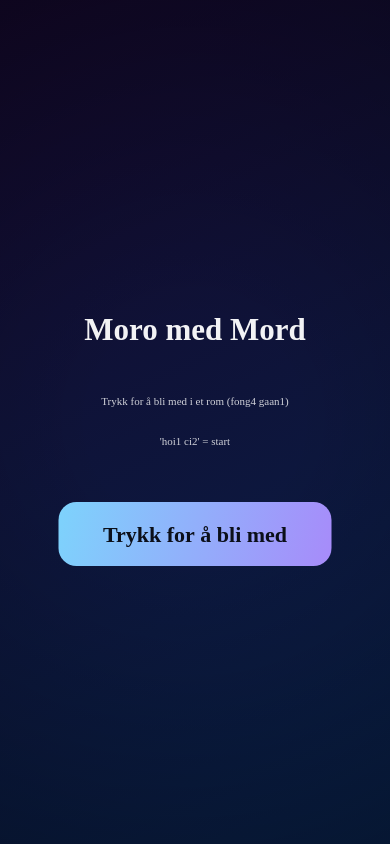
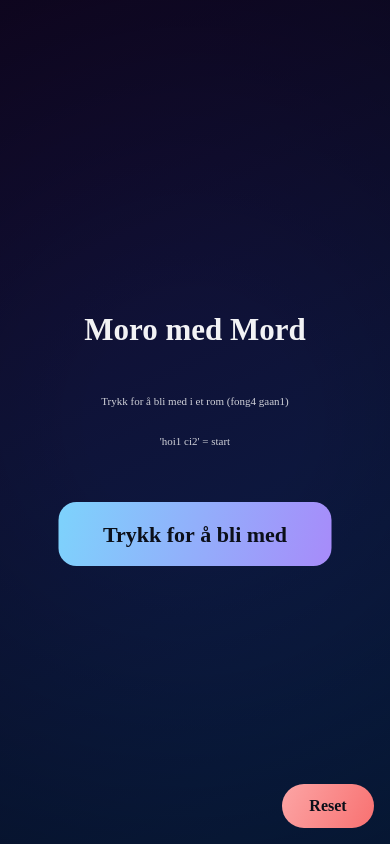
Before and after one commit to RasmusKoRiis/m-med-m, a plain HTML site: page index.html in a window 390 px wide. Drawn offline with Linux system fonts and the light colour scheme.

Commit message:
Reset for phone

```diff
--- a/index.html
+++ b/index.html
@@ -72,6 +72,9 @@ window.addEventListener('load', function(){
   const pick = arr => arr[Math.floor(Math.random()*arr.length)];
   const uid = () => Math.random().toString(36).slice(2) + Math.random().toString(36).slice(2);
   const qp = new URLSearchParams(location.search);
+  // Reset button geometry (CSS px; HiDPI handled by setTransform)
+    const resetBtn = { x: 0, y: 0, w: 92, h: 44, r: 22 };
+
 
   // Persist local identity
   let local = {
@@ -244,7 +247,24 @@ window.addEventListener('load', function(){
   // ——————————————————————————————————————————————
   // Input handling
   // ——————————————————————————————————————————————
-  canvas.addEventListener('pointerdown', ()=>{ initAudio(); handlePrimary(); });
+canvas.addEventListener('pointerdown', (e) => {
+  const rect = canvas.getBoundingClientRect();
+  const x = e.clientX - rect.left;
+  const y = e.clientY - rect.top;
+
+  // Hit test the reset pill first
+  if (x >= resetBtn.x && x <= resetBtn.x + resetBtn.w &&
+      y >= resetBtn.y && y <= resetBtn.y + resetBtn.h) {
+    if (confirm('Reset? Dette sletter navn/rom og laster siden på nytt (zoi3 loi4 hoi1 ci2).')) {
+      resetLocal();
+    }
+    return;
+  }
+
+  // Normal primary action
+  initAudio();
+  handlePrimary();
+});
   window.addEventListener('keydown', e=>{
     if(e.key===' '||e.key==='Enter'){ initAudio(); handlePrimary(); }
     if(e.key.toLowerCase()==='t'){ tryRunSelfTests(); }
@@ -289,6 +309,30 @@ window.addEventListener('load', function(){
     const r=Math.hypot(W,H)*0.55; const vg=ctx.createRadialGradient(CX,CY,r*0.2,CX,CY,r); vg.addColorStop(0,'rgba(0,0,0,0)'); vg.addColorStop(1,'rgba(0,0,0,0.35)'); ctx.fillStyle=vg; ctx.fillRect(0,0,W,H);
   }
   function roundRect(x,y,w,h,r){ const rr=Math.min(r,w/2,h/2); ctx.beginPath(); ctx.moveTo(x+rr,y); ctx.arcTo(x+w,y,x+w,y+h,rr); ctx.arcTo(x+w,y+h,x,y+h,rr); ctx.arcTo(x,y+h,x,y,rr); ctx.arcTo(x,y,x+w,y,rr); ctx.closePath(); }
+
+    function drawResetButton() {
+    const margin = 16;
+    resetBtn.x = W - resetBtn.w - margin;
+    resetBtn.y = H - resetBtn.h - margin;
+
+    ctx.save();
+    roundRect(resetBtn.x, resetBtn.y, resetBtn.w, resetBtn.h, resetBtn.r);
+    const g = ctx.createLinearGradient(
+        resetBtn.x, resetBtn.y, resetBtn.x + resetBtn.w, resetBtn.y + resetBtn.h
+    );
+    g.addColorStop(0, '#fca5a5'); // soft red
+    g.addColorStop(1, '#f87171'); // red
+    ctx.fillStyle = g;
+    ctx.fill();
+
+    ctx.fillStyle = '#0b0f19';
+    ctx.textAlign = 'center';
+    ctx.textBaseline = 'middle';
+    ctx.font = '800 16px ui-sans-serif';
+    ctx.fillText('Reset', resetBtn.x + resetBtn.w / 2, resetBtn.y + resetBtn.h / 2 + 1);
+    ctx.restore();
+    }
+
 
   function drawJoin(){
     ctx.save(); ctx.textAlign='center'; ctx.textBaseline='middle';
@@ -404,6 +448,11 @@ function loop(rafTs) {
   else if (state === State.Result) {  drawResult(rafTs); state = State.RoundTimer; }
   else if (state === State.RoundTimer)drawRoundTimer(nowMs); // pass epoch ms
 
+  // Draw the phone-friendly reset pill
+  drawResetButton();
+
+
+
   requestAnimationFrame(loop);
 }
 requestAnimationFrame(loop);
```
